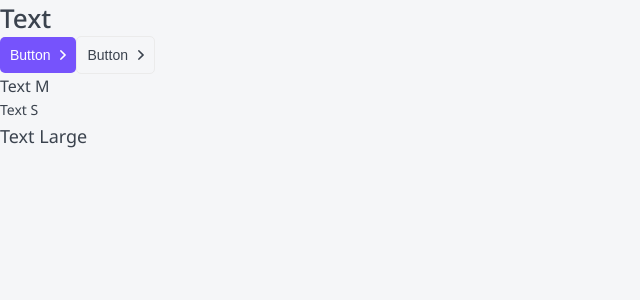
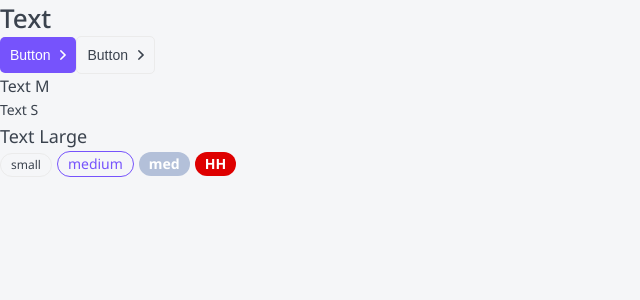
Before and after one commit to CallMeMaksimG/top-app, a Next.js app: page / in a window 1280 px wide. Shown: the top 300 px of the page, without its empty margins (0-640 px from the left). Built offline with nearby package versions, Linux system fonts and the light colour scheme.

Commit message:
Добавить компонент Tag

```diff
--- a/pages/index.tsx
+++ b/pages/index.tsx
@@ -1,4 +1,4 @@
-import { Button, Htag, P } from '@/components';
+import { Button, Htag, P, Tag } from '@/components';
 
 export default function Page() {
     return (
@@ -13,6 +13,10 @@
             <P>Text M</P>
             <P size="s">Text S</P>
             <P size='l'>Text Large</P>
+            <Tag size='s' color='ghost'>small</Tag>
+            <Tag size='m' color='primary'>medium</Tag>
+            <Tag size='m' color='grey'>med</Tag>
+            <Tag size='m' color='red'>HH</Tag>
         </>
     );
 }
--- a/src/components/Tag/Tag.module.scss
+++ b/src/components/Tag/Tag.module.scss
@@ -0,0 +1,47 @@
+.tag {
+    display: inline-block;
+
+    box-sizing: border-box;
+    margin-right: 5px;
+    border-radius: 20px;
+}
+
+.s {
+    padding: 5px 10px;
+    font-size: 12px;
+    line-height: 12px;
+}
+
+.m {
+    padding: 5px 10px;
+    font-size: 14px;
+    line-height: 14px;
+}
+
+.ghost {
+    border: 1px solid var(--grey-light);
+}
+
+.red {
+    color: var(--white);
+    background: #de0000;
+    font-weight: bold;
+}
+
+.grey {
+    color: var(--white);
+    background: #b3c0d9;
+    font-weight: bold;
+}
+
+.green {
+    color: var(--green);
+    background-color: var(--green-light);
+    font-weight: bold;
+}
+
+.primary {
+    color: var(--primary);
+    background-color: none;
+    border: 1px solid var(--primary);
+}
--- a/src/components/Tag/Tag.tsx
+++ b/src/components/Tag/Tag.tsx
@@ -0,0 +1,29 @@
+import cn from 'classnames';
+import { TagProps } from './Tag.props';
+import styles from './Tag.module.scss';
+
+export const Tag = ({
+    size = 'm',
+    children,
+    color = 'ghost',
+    className,
+    href,
+    ...props
+}: TagProps): JSX.Element => {
+    return (
+        <div
+            className={cn(styles.tag, className, {
+                [styles.s]: size === 's',
+                [styles.m]: size === 'm',
+                [styles.ghost]: color === 'ghost',
+                [styles.red]: color === 'red',
+                [styles.grey]: color === 'grey',
+                [styles.green]: color === 'green',
+                [styles.primary]: color === 'primary',
+            })}
+            {...props}
+        >
+            {href ? <a href={href}>{children}</a> : <>{children}</>}
+        </div>
+    );
+};
--- a/src/components/index.ts
+++ b/src/components/index.ts
@@ -1,3 +1,4 @@
 export * from './Htag/Htag';
 export * from './Button/Button';
 export * from './P/P';
+export * from './Tag/Tag';
```
Also changed, not shown: src/components/Tag/Tag.props.ts (+8 -0 lines).
